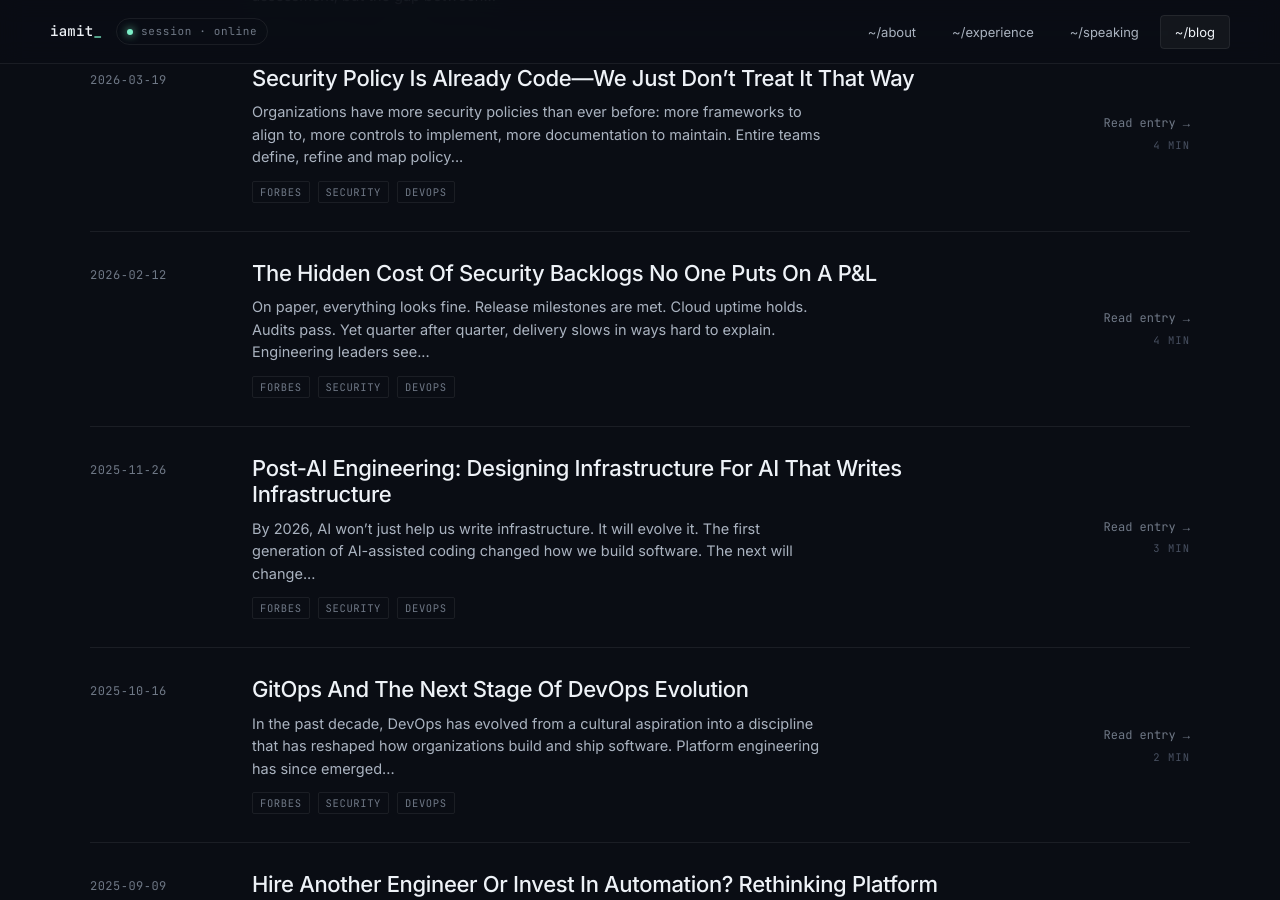
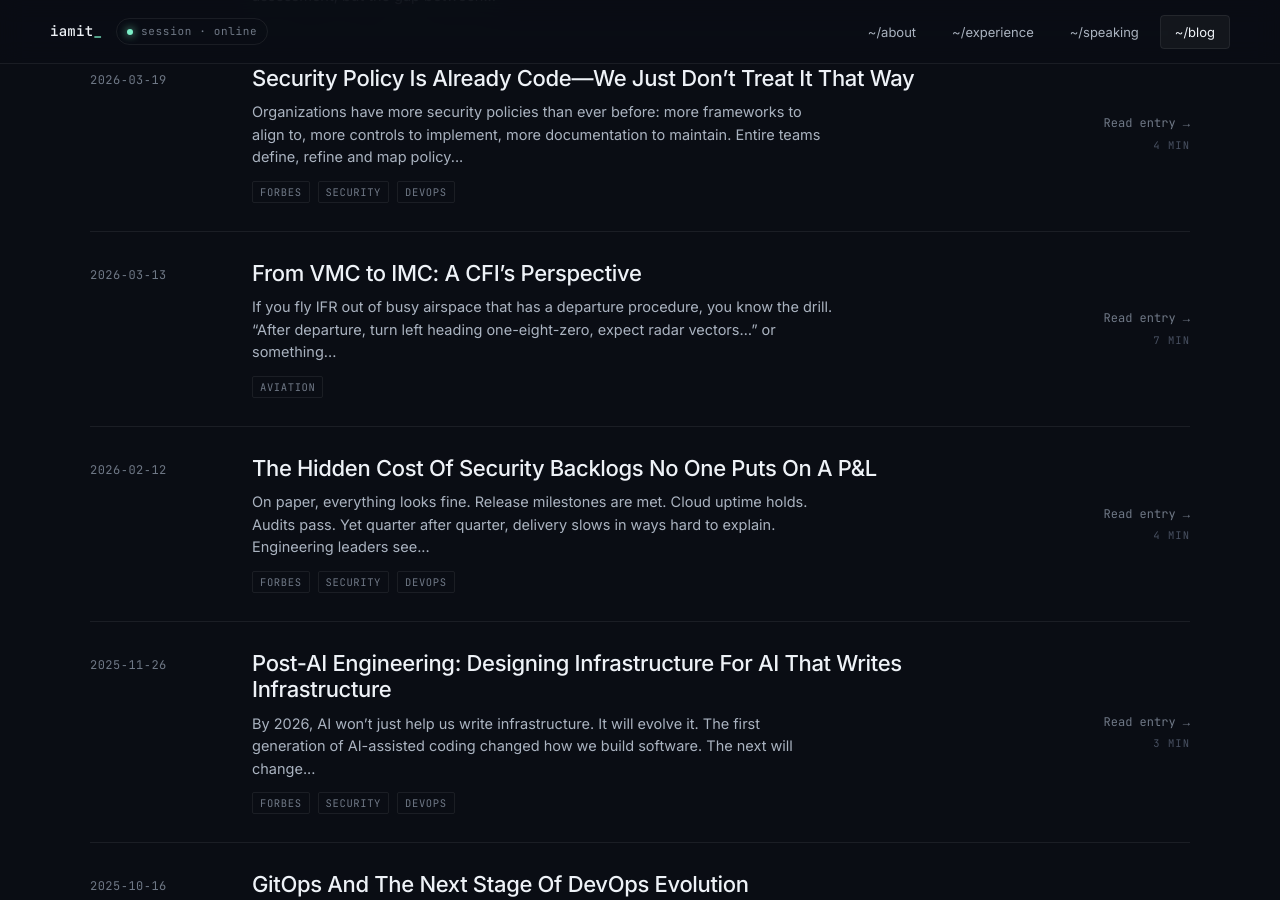
Before and after one commit to iiamit/iamit.org, a Jekyll site: the page built from blog.html, in a window 1280 px wide and 900 px high, scrolled down 1103 px. Built offline with Jekyll 4.4.1, drawn with Linux system fonts in a browser that asks for light colours; some of the changed lines change nothing that is shown.

Commit message:
Updated aviation content, added new post about VMC to IMC transition from a CFI perspective.

```diff
--- a/_posts/2021-12-19-backpacking-in-europe-two-weeks-of-flights-2021-2772.md
+++ b/_posts/2021-12-19-backpacking-in-europe-two-weeks-of-flights-2021-2772.md
@@ -3,6 +3,7 @@
 title: "Backpacking In Europe - Two Weeks Of Flights 2021"
 date: 2021-12-19
 permalink: /blog/backpacking-in-europe-two-weeks-of-flights-2021/
+categories: [aviation]
 ---
 
 <!-- wp:paragraph -->
--- /dev/null
+++ b/_posts/2920-03-13-from-vmc-to-imc-a-cfi-perspective.md
@@ -0,0 +1,85 @@
+---
+layout: post
+title: "From VMC to IMC: A CFI’s Perspective"
+date: 2026-03-13
+categories: [aviation]
+---
+
+If you fly IFR out of busy airspace that has a departure procedure, you know the drill. “After departure, turn left heading one-eight-zero, expect radar vectors…” or something similar. You rotate, clean up, twist, talk—and just as the frequency change lands you on a wall of Class B chatter, the windscreen goes gray. The airplane twitches in light chop, your outside world disappears, and the turn you started in VMC is now fully IFR.
+
+That first minute after takeoff is where capable instrument pilots sometimes get saturated. The tasks that are simple in isolation are suddenly more difficult. The climb, turn to the assigned heading, gear up, flaps up, and check in. Stack them together with a sudden loss of visual references and a busy frequency, and errors compound—pitch variations, wandering headings, and airspeed that sags toward the stall.
+
+As a CFII working in the New York area, I’ve watched meticulous students fight those deviations time after time. The fix isn’t more reminders. It’s a better repetition—a structured lesson that deliberately recreates the transition—and the disorientation—so pilots learn to trust the panel when their bodies lie.
+
+This kind of lesson is critical. The workload, especially for a single pilot in IMC, spikes as we need to handle configuration changes, dynamic flight characteristics, and deteriorating visibility, all while handling a busy ATC environment. Compounded by the relatively low altitude and the effect of turbulence, a small loss of airspeed can quickly magnify and get us close to our personal minimums and the stall horn chimes, adding to the sensory overload.
+
+A lesson I use with my instrument learners consistently results in the “light bulb moment” and is worth sharing with anyone considering getting an instrument rating. You can bring this kind of scenario to your instructor and tailor it to your experience level.
+
+## Pre-Lesson Briefing
+
+CFIs should go through the lesson elements with the student, so both clearly understand the objectives, targets, and tolerances for the exercise.
+
+Objective: Maintain assigned climb airspeed, bank, and heading during VMC-to-IMC transition, recovering promptly from induced deviations using instrument scan.
+
+Targets: Example—pitch for 90-105 kias (type dependent), 500-800 fpm, 15-20 degrees bank to assigned heading.
+
+Tolerances: plus-or-minus 10 knots, plus-or-minus 10 degrees heading, trend back to plus-500 fpm within 10-15 seconds.
+
+Callouts: “Power set,” “Pitch set,” “Positive rate,” “Airspeed/VSI trend good,” then “Turn/heading.”
+
+## Lesson Flow
+
+Set it up like the real world, then add the twist that matters—authentic disorientation—so the pilot must reestablish performance by instrument scan, not by feel. Keep incorporating the elements of a busy airspace.
+
+Begin at a safe altitude configured as you’d be moments after liftoff—either momentarily dirty (gear/flaps mid-retraction) or cleaned up, matching your SOPs. Take your time in this slow-flight configuration as you clear the airspace around you. We want to mimic the airplane on the ground right before takeoff.
+
+Use this time to issue the takeoff clearance, including an assigned heading after departure and a frequency to change to. As the pilot accelerates, make sure to have strict control over airspeed and starting at slow flight, simulate the takeoff sequence while accelerating, then start to clean up the airplane.
+
+Have the pilot initiate a constant-rate climb to the assigned heading, while making sure the airplane is trimmed. Keep doing the callouts and flows as one should during takeoff.
+
+At this point, while climbing and turning, simulate the transition to IMC, but make it meaningful. The CFI should perform a smooth exchange of controls, and instruct the pilot to put on their foggles, while looking downward to assure they are breaking their outside references while the CFI has the controls. As the student is head-down, the CFI should introduce subtle pitch up and bank changes. These are the typical errors that pilots entering IMC with slight turbulence tend to introduce while the plane is accelerating. The purpose of this part isn’t to surprise or trick the student but rather to provide a realistic and believable experience where the pilot can practice identifying and handling.
+
+As the CFI gives the controls back to the pilot, they should simulate the ATC handoff as well to complete the scenario.
+
+At this point, the learner should reestablish their instrument scan immediately, correctly identify the flight characteristics and deviation from the expected position, recover to the assigned climb airspeed and pitch, and recenter on the correct heading/roll to maintain the assigned clearance.
+
+The learner should verbalize everything they are doing—changes in airspeed, climb rate, pitch, roll, heading, and the corrections they are making. This reinforces the logical versus spatial confusion, where pilots get fooled by their bodies “lying” to them. Verbalizing what the instruments indicate and the corrections needed helps pilots overcome spatial
+disorientation.
+
+Once a stabilized flight is achieved and the student has completed the communications coordination with the simulated ATC, you can either move on to a regular instrument lesson, or reset as appropriate to practice any element that did not meet the lesson objectives.
+
+## Debriefing: Where Students Learn the Most
+
+I typically spend a good amount of time debriefing this lesson, as it brings realistic elements into play in a way that leaves some students feeling frustrated or overwhelmed. The key is to focus on the deviations and how they feel on the body versus what is really happening with the aircraft.
+
+It’s common to see 10-20 knots bleeding off quickly, and a couple hundred fpm lost while heading drifts 20-30 degrees while your  body insists that you are straight and level and on speed.
+
+Reinforce the work the learner is doing when they stick to the disciplined scan and target performance characteristics. Overcoming spatial disorientation is not easy and has to be trained for. It’s unlikely that an instrument-rated pilot that has never entered real IMC with turbulence will handle spatial disorientation perfectly. Being able to train for it— in a complete scenario with ATC, changing flight characteristics, and turbulence— allows us to experience spatial disorientation and the effects our own bodies provide, which are unique to every individual, in a safe environment.
+
+Then, training on the recovery, while focusing on small, timely corrections, shows how progressive scans and verbalizing the instruments and actions beat any “seat-of-your-pants” significant control movements.
+
+Last but not least: Debrief with data: Note starting and peak deviations—airspeed, bank, heading, VSI— time to stabilize, and workload comments. Set goals for the next lesson. Use the data from the avionics/ForeFlight/Garmin Pilot, and debrief with tools like FlySto.
+
+## Increase Realism and Value
+
+Not all lessons are created equally. As any good flight instructor knows, we need to tailor the lesson for where the learner is at with their learning progression and experience. Adjust the level of realism to accommodate beginning instrument students, as well as experienced pilots wanting to refine skills during a flight review or IPC, we can adapt the level of realism to match.
+
+Layer the radios by timing the “switch to Departure” call just before “Entering IMC.” If appropriate, add a congested frequency and an immediate heading or altitude change to force prioritization. Vary the bumps by introducing slight turbulence so the pilot experiences scan stabilization through disturbances. Practice both configurations by running reps where flaps/gear are still in transition to model real cleanup timing and pitch transients.
+
+Night departures over dark terrain and IMC accelerate the somatogravic trap. Acceleration can feel like a steep pitch up, leading pilots to relax back pressure or push—right when they must pitch up to and hold the correct angle for climb. For best results, get your eyes immediately on the instruments during rotation, verifying climb attitude and target IAS with a positive VSI, to keep positive control over the airplane. The same discipline applies at the go-around—power up, pitch up, then clean up and navigate. Trust the instruments, not your vestibular system.
+
+As mentioned, students will have varying skill levels. The difficulty of this lesson can be adjusted through the complexity of the departure and the workload at hand.
+
+Basic: Single heading change, light turbulence, no immediate radio task.
+
+Intermediate: Frequency change during transition; heading and altitude assignment after check-in.
+
+Advanced: Add an automation mode change (FD/AP) or a minor abnormal; introduce partial panel in a later session.
+
+Repeated, realistic scenarios build the exact habits that prevent the early-IFR wobble from compounding—eyes to the panel, pitch-plus-power discipline, trim management, and concise prioritization under radio pressure. It’s ACS aligned and boosts confidence where it counts—on departure, in weather, and when there’s no outside horizon to rescue your scan.
+
+Share this article with your CFII and work together to build a lesson plan tailored to your experience, aircraft, and typical operating environment. Practicing with a realistic workload and honest debriefing will help you master your IFR departures.
+
+---
+
+*Originally published on [Flying Magazine](https://www.flyingmag.com/from-vmc-to-imc-a-cfis-perspective/) on 2026-03-13, as well as in the February Issue 967 of the FLYING print edition.*
```
